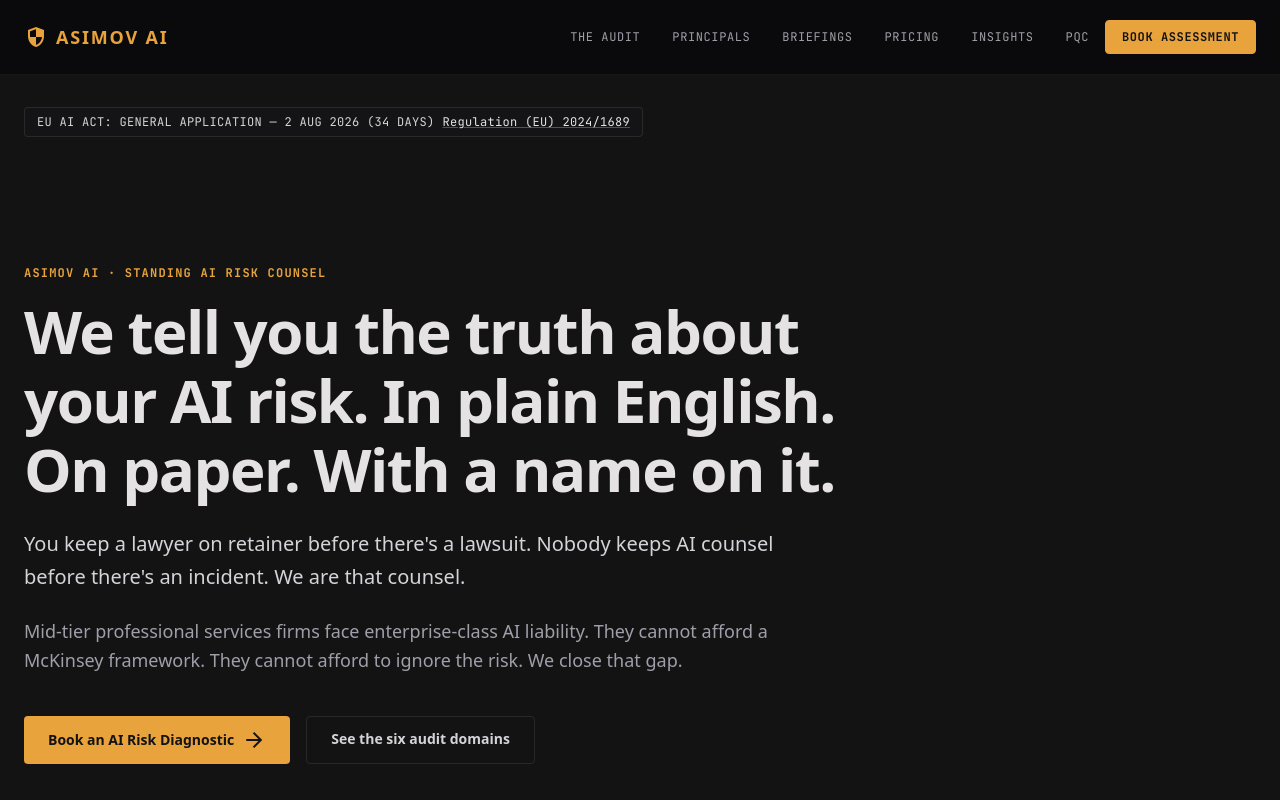
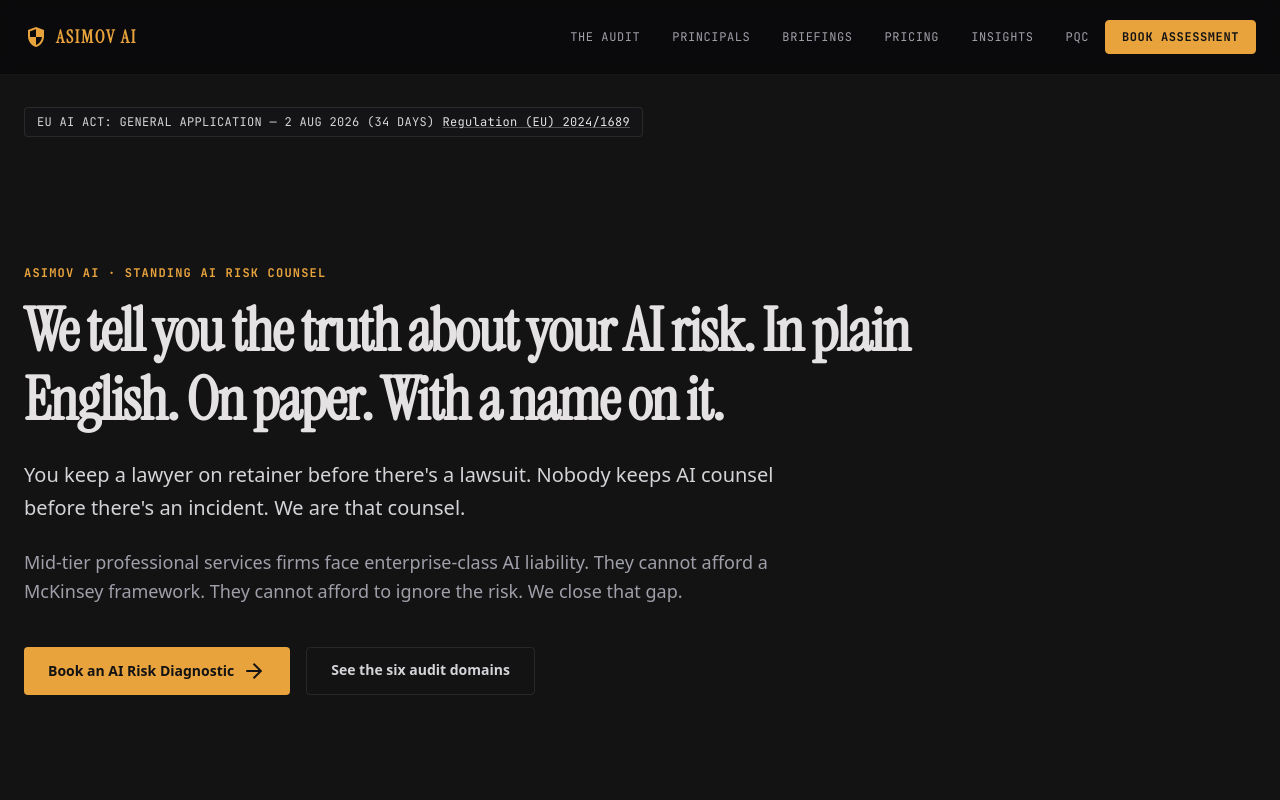
Before and after one commit to RajAbey68/asimov-ai-lab, a React (Vite) app: page / in a window 1280 px wide. Shown: the top 800 px of the page. Built offline with nearby package versions, Linux system fonts and the light colour scheme.

Commit message:
feat(typography): apply Option 4 typography tokens (--font-heading, --font-body) to global.css

```diff
--- a/src/styles/global.css
+++ b/src/styles/global.css
@@ -6,8 +6,8 @@
   --color-blue: #adc7ff;
   --color-white: #e5e2e3;
 
-  --font-heading: "Geist", system-ui, sans-serif;
-  --font-body: "Hanken Grotesk", system-ui, sans-serif;
+  --font-heading: "Instrument Serif", Georgia, "Times New Roman", serif;
+  --font-body: "Plus Jakarta Sans", system-ui, -apple-system, sans-serif;
   --font-mono: "JetBrains Mono", monospace;
 
   --duration-fast: 150ms;
```
